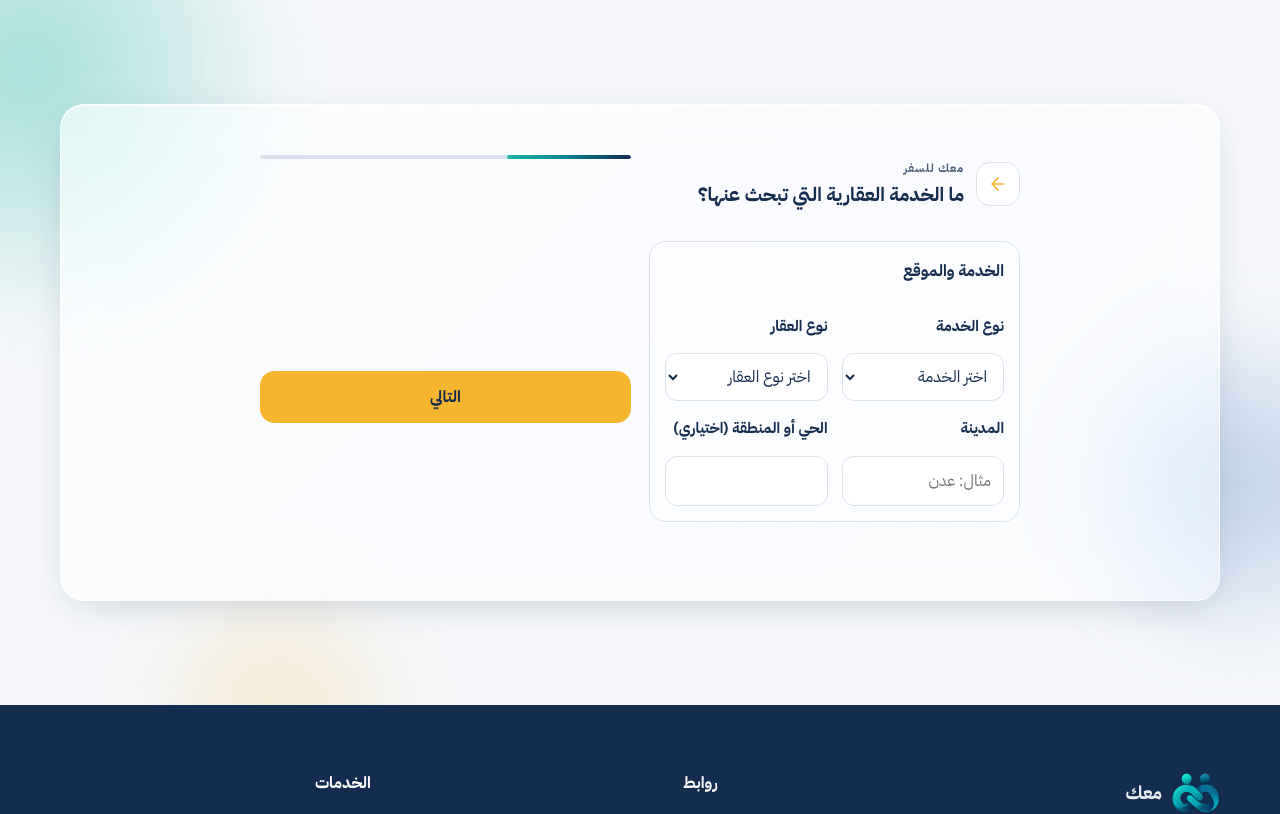
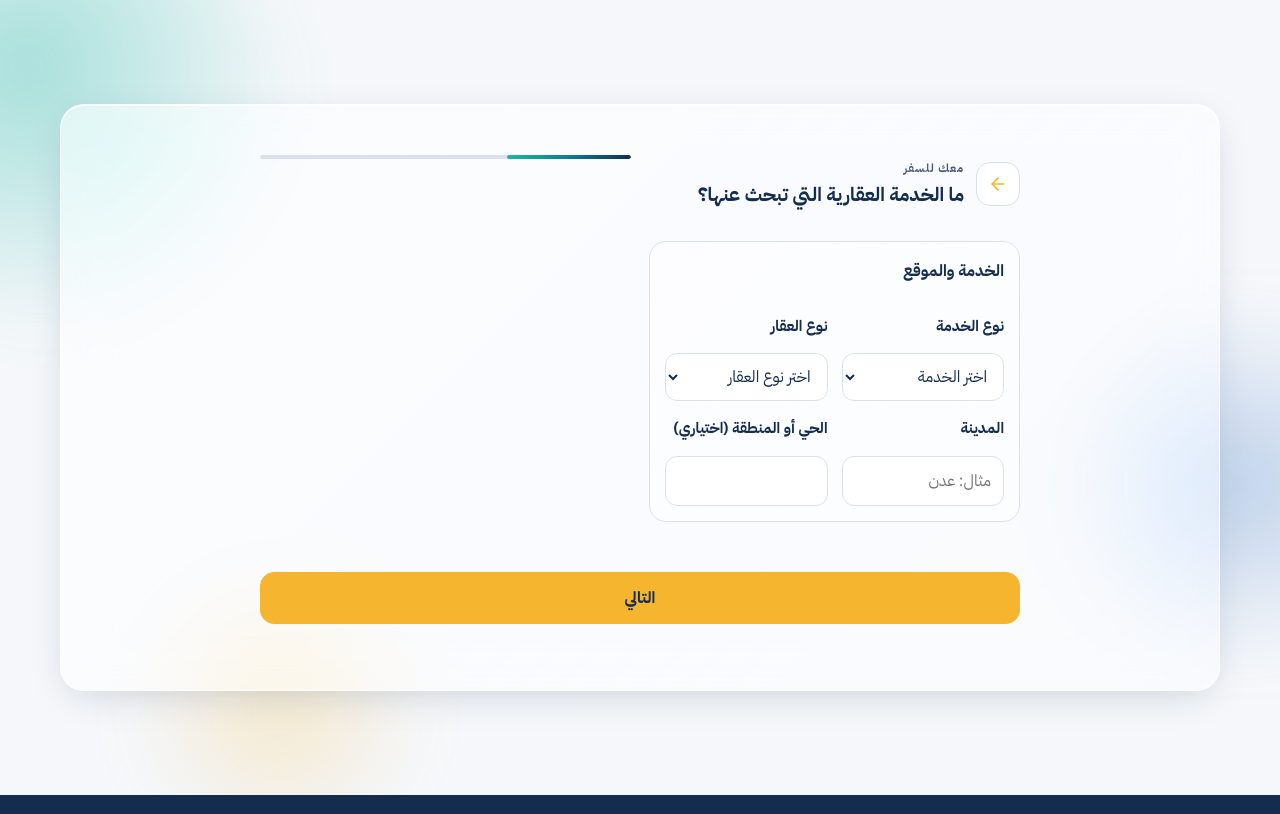
Before and after one commit to khwy1d/Maak, a React (Vite) app: page /real-estate in a window 1280 px wide. Shown: the top 814 px of the page. Built offline with nearby package versions, Linux system fonts and the light colour scheme.

Commit message:
Keep service actions below the full form width

```diff
--- a/src/styles/global.css
+++ b/src/styles/global.css
@@ -1723,6 +1723,7 @@ body:has(.maak-service-flow) .maak-service-flow-nav {
   align-items: center !important;
   justify-content: center !important;
   width: 100% !important;
+  grid-column: 1 / -1 !important;
   min-height: 0;
   margin: 20px 0 0 !important;
   padding: 0 !important;
```
